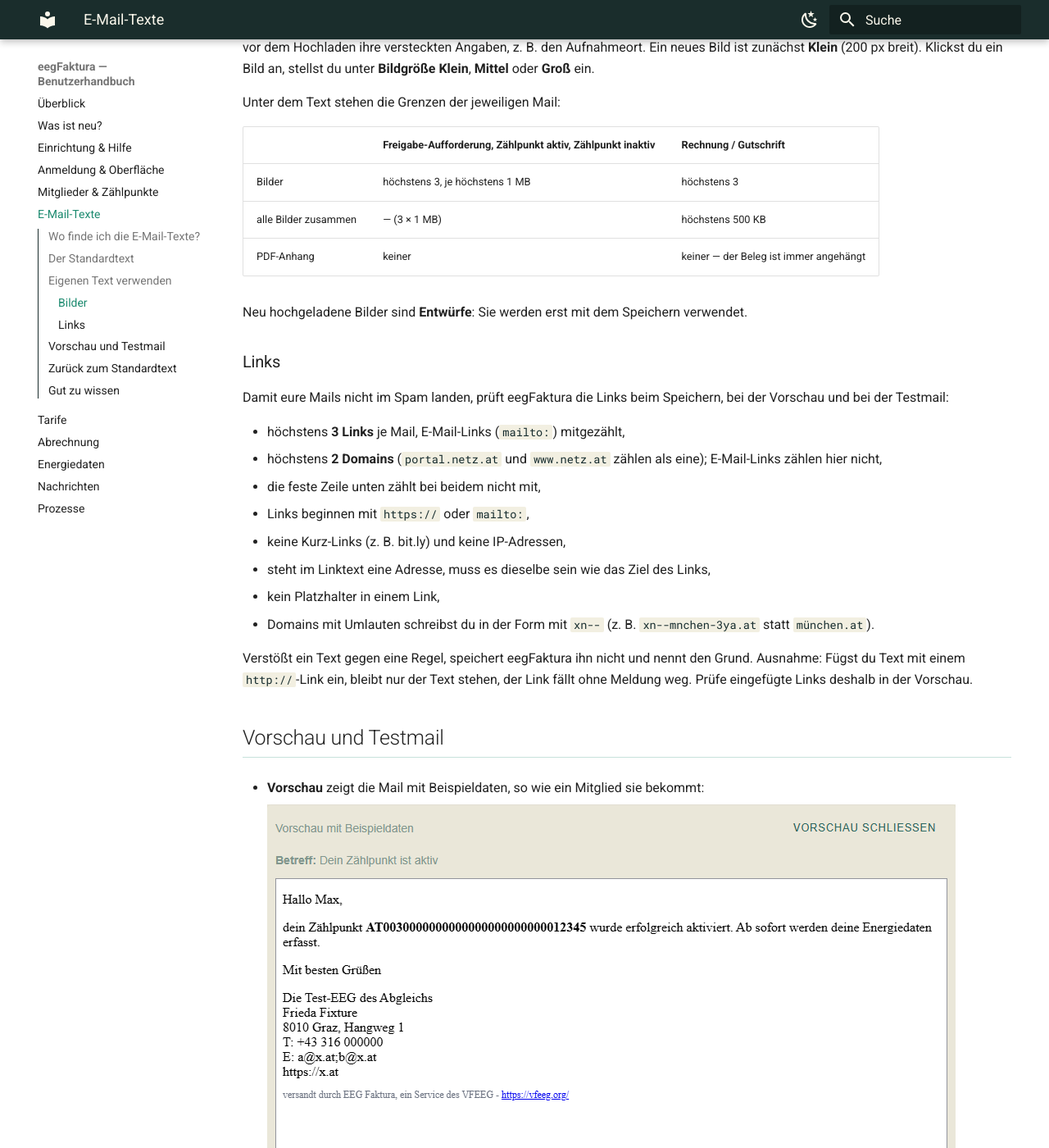
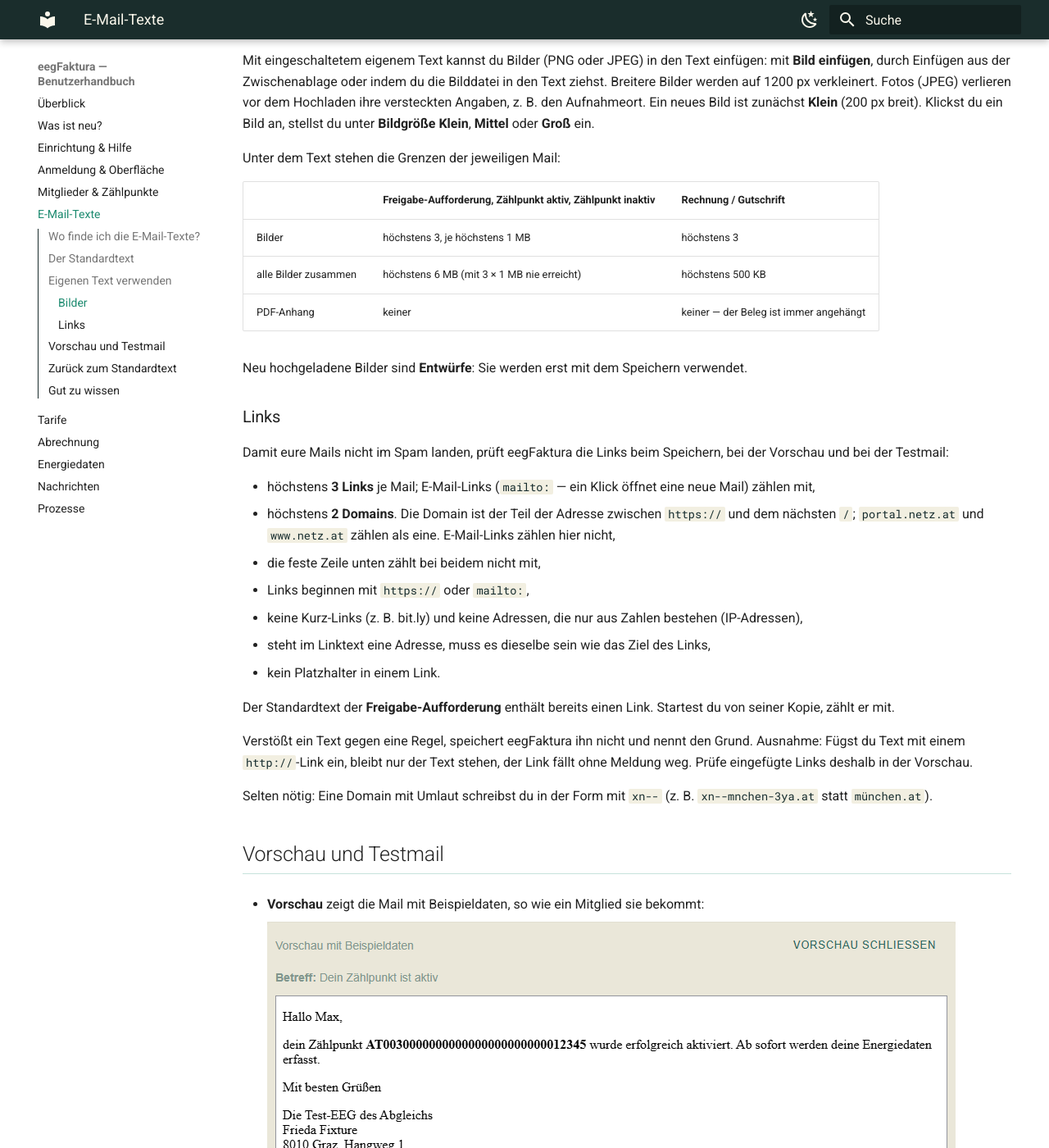
Before and after one commit to eegfaktura/eegfaktura-user-guide, an MkDocs documentation site: the page built from docs/03-email-texte.md, in a window 1280 px wide and 1400 px high, scrolled down 3776 px. Shown: the whole window at 82% size. Built offline with MkDocs 1.6.1 and Material for MkDocs 9.7.7, drawn with Linux system fonts in a browser that asks for light colours; some of the changed text lies outside the part shown.

Commit message:
docs(email-texte): invoice mail placeholders, copy, link rules (review 2026-11-26, W-261126-mm1)
Co-Authored-By: Claude Opus 5.5 <noreply@anthropic.com>

```diff
--- a/docs/03-email-texte.md
+++ b/docs/03-email-texte.md
@@ -41,8 +41,12 @@ den Standardtext. Der Kasten darunter sagt das ausdrücklich, Betreff und Text s
 Die grün hinterlegten Felder sind **Platzhalter**. Sie werden beim Versand für jedes Mitglied ersetzt, z. B.
 „Vorname“ durch den Vornamen des Mitglieds oder „Zählpunkt“ durch die Zählpunktnummer. Der **Kontaktblock der
 EEG** ist ein **Baustein**: Er wird durch EEG Bezeichnung, Kontaktperson, Adresse, Telefon, E-Mail und Webseite der
-Gemeinschaft ersetzt (leere Angaben fallen weg). Die Rechnungs-Mail hat stattdessen den Baustein **Kontaktdaten der
-EEG**; er kommt aus den Angaben des Belegs, und dort gibt es zusätzlich den Platzhalter **Empfängername**.
+Gemeinschaft ersetzt (leere Angaben fallen weg).
+
+Die Rechnungs-Mail hat eigene Platzhalter: **Empfängername**, **Belegart**, **Abrechnungszeitraum**, **Name der
+EEG**, **E-Mail der EEG**, **Fußzeile der Belege** und den Baustein **Kontaktdaten der EEG** (Adresse, Telefon,
+E-Mail und Web aus den Angaben des Belegs). Ihr Standardtext endet mit dem Namen der EEG und der Fußzeile der Belege;
+den Baustein mit den Kontaktdaten fügst du bei Bedarf selbst ein.
 
 **Vorschau** und **Testmail** funktionieren auch mit dem Standardtext.
 
@@ -80,7 +84,7 @@ Unter dem Text stehen die Grenzen der jeweiligen Mail:
 | | Freigabe-Aufforderung, Zählpunkt aktiv, Zählpunkt inaktiv | Rechnung / Gutschrift |
 |---|---|---|
 | Bilder | höchstens 3, je höchstens 1 MB | höchstens 3 |
-| alle Bilder zusammen | — (3 × 1 MB) | höchstens 500 KB |
+| alle Bilder zusammen | höchstens 6 MB (mit 3 × 1 MB nie erreicht) | höchstens 500 KB |
 | PDF-Anhang | keiner | keiner — der Beleg ist immer angehängt |
 
 Neu hochgeladene Bilder sind **Entwürfe**: Sie werden erst mit dem Speichern verwendet.
@@ -90,18 +94,23 @@ Neu hochgeladene Bilder sind **Entwürfe**: Sie werden erst mit dem Speichern ve
 Damit eure Mails nicht im Spam landen, prüft eegFaktura die Links beim Speichern, bei der Vorschau und bei der
 Testmail:
 
-- höchstens **3 Links** je Mail, E-Mail-Links (`mailto:`) mitgezählt,
-- höchstens **2 Domains** (`portal.netz.at` und `www.netz.at` zählen als eine); E-Mail-Links zählen hier nicht,
+- höchstens **3 Links** je Mail; E-Mail-Links (`mailto:` — ein Klick öffnet eine neue Mail) zählen mit,
+- höchstens **2 Domains**. Die Domain ist der Teil der Adresse zwischen `https://` und dem nächsten `/`;
+  `portal.netz.at` und `www.netz.at` zählen als eine. E-Mail-Links zählen hier nicht,
 - die feste Zeile unten zählt bei beidem nicht mit,
 - Links beginnen mit `https://` oder `mailto:`,
-- keine Kurz-Links (z. B. bit.ly) und keine IP-Adressen,
+- keine Kurz-Links (z. B. bit.ly) und keine Adressen, die nur aus Zahlen bestehen (IP-Adressen),
 - steht im Linktext eine Adresse, muss es dieselbe sein wie das Ziel des Links,
-- kein Platzhalter in einem Link,
-- Domains mit Umlauten schreibst du in der Form mit `xn--` (z. B. `xn--mnchen-3ya.at` statt `münchen.at`).
+- kein Platzhalter in einem Link.
+
+Der Standardtext der **Freigabe-Aufforderung** enthält bereits einen Link. Startest du von seiner Kopie, zählt er mit.
 
 Verstößt ein Text gegen eine Regel, speichert eegFaktura ihn nicht und nennt den Grund. Ausnahme: Fügst du Text mit
 einem `http://`-Link ein, bleibt nur der Text stehen, der Link fällt ohne Meldung weg. Prüfe eingefügte Links
 deshalb in der Vorschau.
+
+Selten nötig: Eine Domain mit Umlaut schreibst du in der Form mit `xn--` (z. B. `xn--mnchen-3ya.at` statt
+`münchen.at`).
 
 ## Vorschau und Testmail
 
@@ -133,14 +142,17 @@ Mit **Abbrechen** bleibt alles, wie es war.
 ## Gut zu wissen
 
 - **Kopie an die Gemeinschaft:** Die Mails „Freigabe-Aufforderung“, „Zählpunkt aktiv“ und „Zählpunkt inaktiv“ gehen
-  mit der E-Mail-Adresse der Gemeinschaft (EEG-Seite → Kontakt) in Kopie hinaus.
+  mit der E-Mail-Adresse der Gemeinschaft (EEG-Seite → Kontakt) in Kopie hinaus. Auch die Mail „Rechnung /
+  Gutschrift“ geht in Kopie an die Gemeinschaft, an die Adresse zum Zeitpunkt der Abrechnung.
 - **Wenn eure Fassung nicht verwendet werden kann:** Lässt sich ein gespeicherter eigener Text beim Versand nicht
   verwenden, verschickt eegFaktura den Standardtext — die Mail kommt also trotzdem an. Bei den Mitglieder-Mails
-  meldet eegFaktura das unter **Nachrichten**, bei der Rechnungs-Mail mit einem Hinweis im Versandprotokoll des
-  Abrechnungslaufs. Prüfe dann deinen Text in der Vorschau.
+  meldet eegFaktura das unter **Nachrichten**; prüfe dann deinen Text in der Vorschau. Bei der Rechnungs-Mail siehst
+  du davon nichts in eegFaktura: Der Hinweis steht nur im internen Versandprotokoll, das der Support einsehen kann.
+  Prüfe eine eigene Rechnungs-Mail deshalb vor dem Versand mit **Vorschau** und **Testmail**.
 - **Der Standardtext wurde überarbeitet:** Ändert eegFaktura einen Standardtext, während ihr einen eigenen Text
   verwendet, siehst du „Der Standardtext wurde inzwischen überarbeitet.“ Mit **Neuen Standard ansehen** vergleichst
-  du, mit **Neuen Standard übernehmen** startest du von der neuen Fassung. Eure Fassung bleibt bis dahin gültig.
+  du. **Neuen Standard übernehmen** lädt die neue Fassung in den Editor. Verschickt wird sie erst, wenn du auf
+  **Speichern** klickst; bis dahin gilt eure bisherige Fassung.
 - **Zwei Personen gleichzeitig:** Hat jemand anderer die Mail inzwischen gespeichert, meldet eegFaktura „Diese Mail
   wurde inzwischen geändert …“. Mit **Neu laden** holst du den aktuellen Stand.
 - **Ungespeichert zurück:** **Zurück zur Liste** fragt nach, wenn noch Änderungen offen sind.
```
